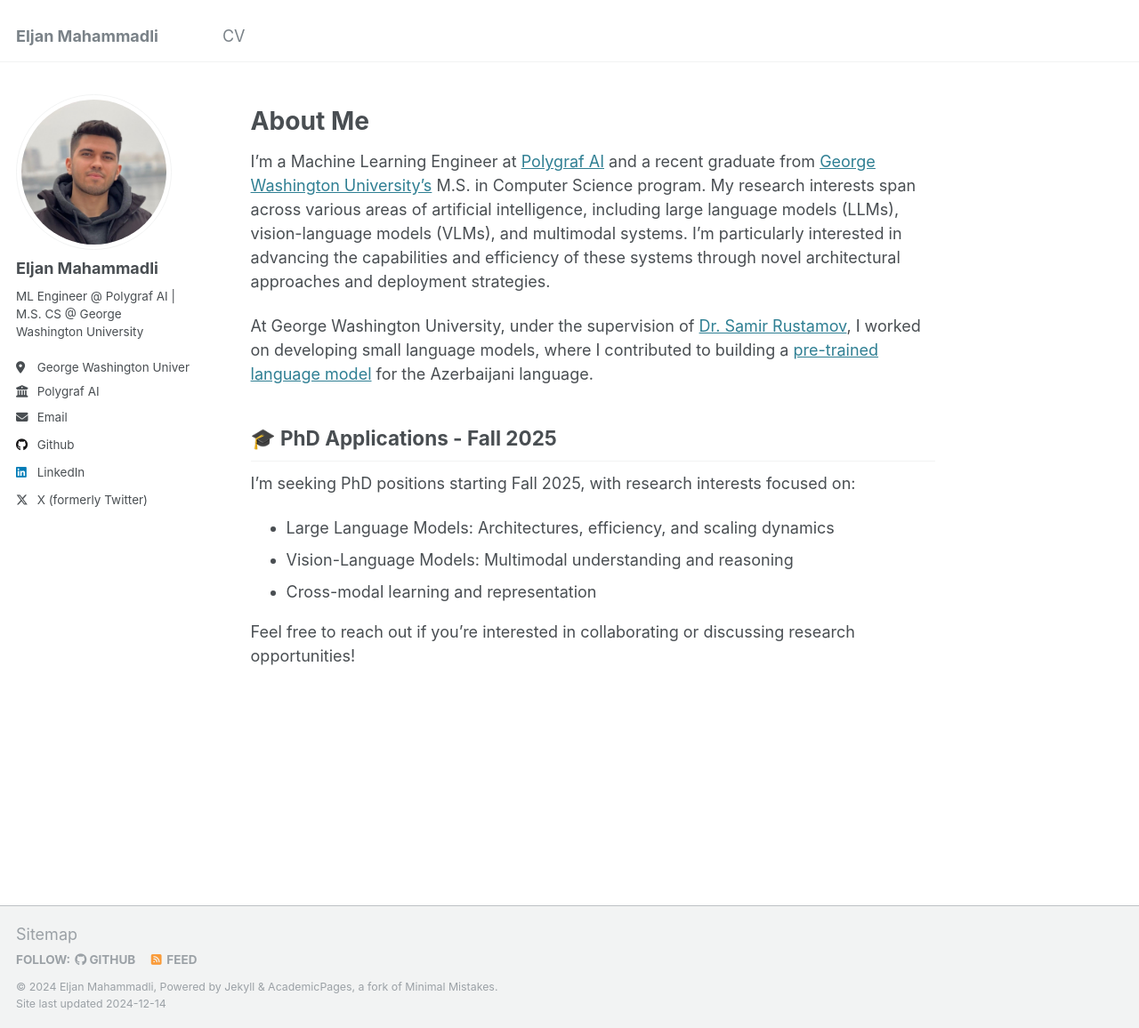
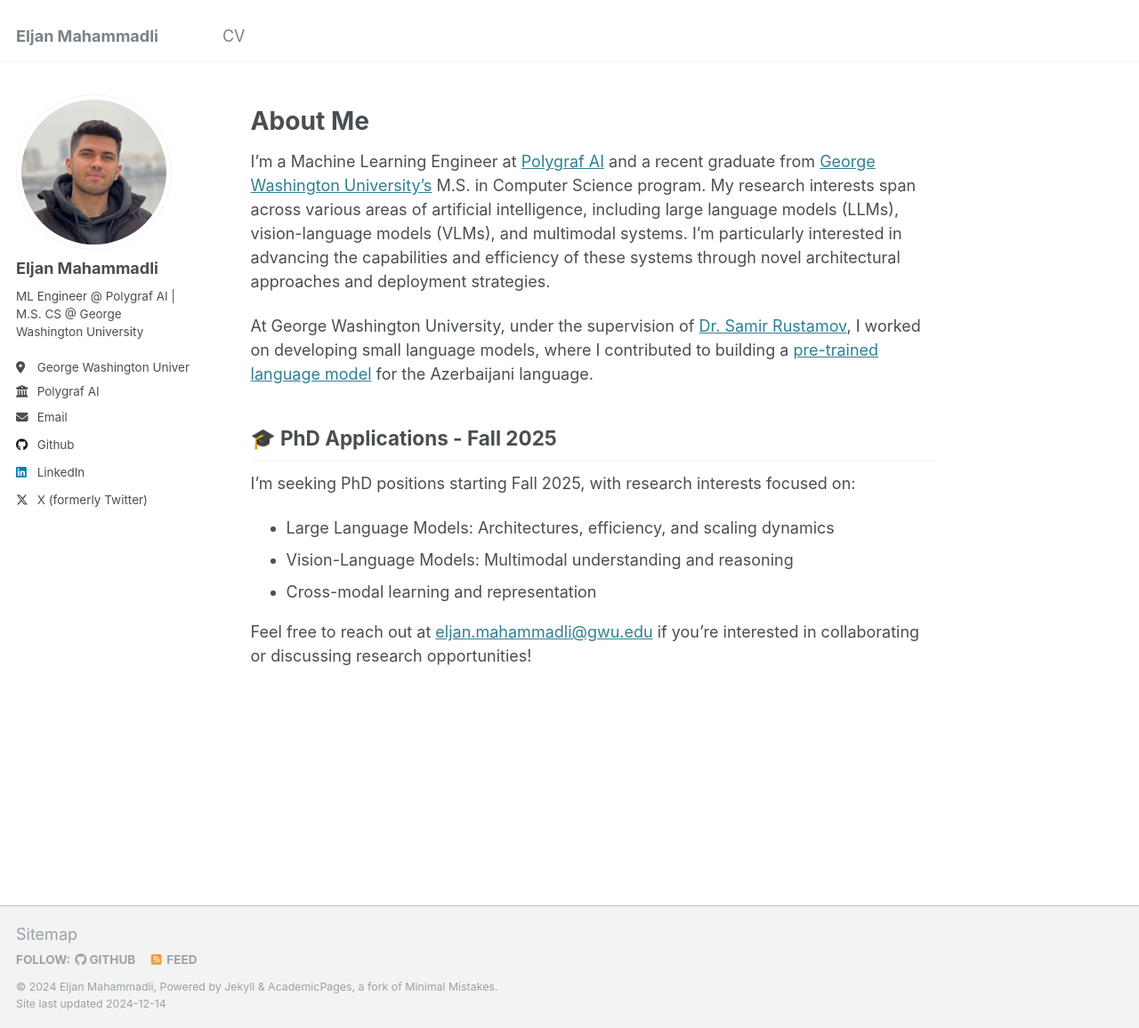
Before and after one commit to eljanmahammadli/eljanmahammadli.github.io, a Jekyll site: the page built from _pages/about.md, in a window 1280 px wide and 1156 px high. Shown: the whole window at 89% size. Built offline with Jekyll 4.4.1, drawn with Linux system fonts in a browser that asks for light colours.

Commit message:
update about page to refine research interests and add contact information

```diff
--- a/_pages/about.md
+++ b/_pages/about.md
@@ -18,4 +18,4 @@ I'm seeking PhD positions starting Fall 2025, with research interests focused on
 - Vision-Language Models: Multimodal understanding and reasoning
 - Cross-modal learning and representation
 
-Feel free to reach out if you're interested in collaborating or discussing research opportunities!
+Feel free to reach out at [eljan.mahammadli@gwu.edu](mailto:eljan.mahammadli@gwu.edu) if you're interested in collaborating or discussing research opportunities!
```
